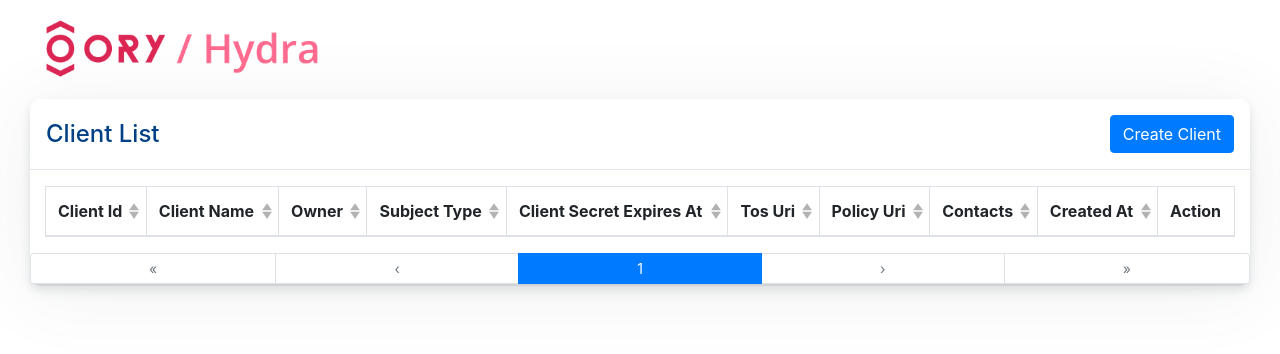
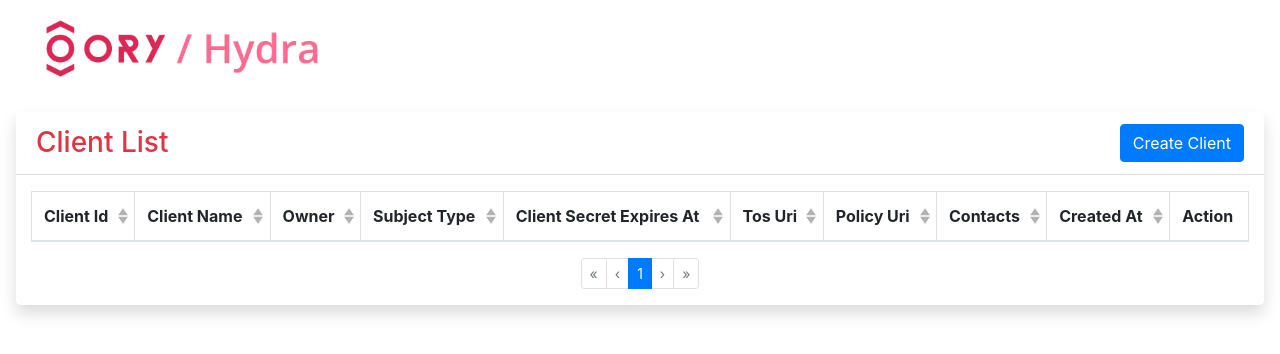
Before and after one commit to Improwised/hydra-webui, a Nuxt app in the folder web/: page / in a window 1280 px wide. Shown: the top 354 px of the page. Built offline with nearby package versions, Linux system fonts and the light colour scheme; no server answers; what vue-toasted would draw is missing.

Commit message:
Removed css and changed pagination to small

```diff
--- a/web/assets/css/app.css
+++ /dev/null
@@ -1,127 +0,0 @@
-@import "https://fonts.googleapis.com/icon?family=Material+Icons";
-
-
-
-/* ====== google material icon style - end ====== */
-
-.pos-rel {
-    position: relative;
-  }
-
-  .pos-stk-top {
-    top: 0;
-    position: sticky;
-  }
-
-  .pos-stk-bottom {
-    bottom: 0;
-    position: sticky;
-  }
-
-  .bb-1 {
-    border-bottom: 1px solid #e1e5eb;
-  }
-
-  .bt-1 {
-    border-top: 1px solid #e1e5eb;
-  }
-
-  .br-1 {
-    border-right: 1px solid #e1e5eb;
-  }
-
-  .bl-1 {
-    border-left: 1px solid #e1e5eb;
-  }
-
-  .pad-1 {
-    padding: 0.5rem 1rem;
-  }
-
-  .pad-2 {
-    padding: 1rem;
-  }
-
-  .padx-2 {
-    padding-left: 1rem;
-    padding-right: 1rem;
-  }
-
-  .pad-item {
-    padding: 0.5rem;
-  }
-
-  .mar-1 {
-    margin: 0.5rem 1rem;
-  }
-
-  .bg-light {
-    background-color: #fbfbfb !important;
-  }
-
-  .strong {
-    font-weight: bold;
-  }
-
-  .fs-1 {
-    font-size: 0.9rem;
-  }
-
-  .fs-2 {
-    font-size: 0.875rem;
-  }
-
-  .ws-nw {
-    white-space: nowrap;
-  }
-
-  .wb-ba {
-    word-break: break-all;
-  }
-
-  .dfaic {
-    display: flex;
-    align-items: center;
-    justify-content: center;
-  }
-
-  .dfaisb {
-    display: flex;
-    align-items: center;
-    justify-content: space-between;
-  }
-
-  .w-33 {
-    width: 33%;
-  }
-
-/* ====== custom card style - start ====== */
-.custom-card {
-    border: none;
-    background-color: #fff;
-    border-radius: 0.625rem;
-    box-shadow: 0 2px 0 rgba(90, 97, 105, 0.11), 0 4px 8px rgba(90, 97, 105, 0.12),
-      0 10px 10px rgba(90, 97, 105, 0.06), 0 7px 70px rgba(90, 97, 105, 0.1);
-  }
-
-  .custom-card .custom-header {
-    box-shadow: none;
-    padding: 1rem 1rem;
-    border-radius: 0.625rem 0.625rem 0 0;
-    background-color: white;
-  }
-
-  .custom-card > .custom-body {
-    border-radius: 0.625rem 0.625rem 0 0;
-  }
-
-  .custom-card .custom-header + .custom-body {
-    border-radius: 0 0;
-  }
-
-  .custom-card .custom-footer {
-    box-shadow: none;
-    border-radius: 0 0 0.625rem 0.625rem;
-    padding: 1rem 1rem;
-    background-color: white;
-  }
--- a/web/components/List/Table.vue
+++ b/web/components/List/Table.vue
@@ -31,14 +31,13 @@
         <pre>Are you sure you want to delete ? </pre>
       </b-modal>
     </b-container>
-    <div>
+    <div class="text-center">
       <b-pagination
         v-model="currentPage"
         :total-rows="totalRows"
         :per-page="perPage"
-        align="fill"
         size="sm"
-        class="my-0"
+        align="center"
       ></b-pagination>
     </div>
   </div>
--- a/web/layouts/client.vue
+++ b/web/layouts/client.vue
@@ -14,7 +14,3 @@
   },
 }
 </script>
-
-<style>
-@import '@/assets/css/app.css';
-</style>
--- a/web/mixins/add.js
+++ b/web/mixins/add.js
@@ -1,25 +1,26 @@
 export default {
   methods: {
     async addClient(data) {
-      try {
-        await this.$store.dispatch('addClient', data)
-        // await this.$store.dispatch('getClientList')
-        await this.$toasted.success('Client Added Successfully', {
+      await this.$store
+        .dispatch('addClient', data)
+        .then(() => {
+          this.$toasted.success('Client Added Successfully', {
             theme: 'bubble',
             position: 'top-right',
-          duration: 5000,
+            duration: 4000,
           })
           this.$nextTick(() => {
             this.$bvModal.hide('add-model')
           })
           this.$router.go()
-      } catch (err) {
+        })
+        .catch((err) => {
           this.$toasted.error(err.response.data.error_debug, {
             theme: 'bubble',
             position: 'top-right',
             duration: 5000,
           })
-      }
+        })
     },
   },
 }
--- a/web/mixins/delete.js
+++ b/web/mixins/delete.js
@@ -1,22 +1,23 @@
 export default {
   methods: {
     async deleteClient(data) {
-      try {
-        await this.$store.dispatch('deleteClient', data)
-        // await this.$store.dispatch('getClientList')
+      await this.$store
+        .dispatch('deleteClient', data)
+        .then(() => {
           this.$toasted.success('Client Deleted Successfully', {
             theme: 'bubble',
             position: 'top-right',
             duration: 5000,
           })
           this.$router.go()
-      } catch (err) {
+        })
+        .catch((err) => {
           this.$toasted.error(err.response.data.error_debug, {
             theme: 'bubble',
             position: 'top-right',
             duration: 5000,
           })
-      }
+        })
     },
   },
 }
--- a/web/nuxt.config.js
+++ b/web/nuxt.config.js
@@ -1,51 +1,47 @@
 export default {
-  /*
-   ** Headers of the page
-   */
+  // Global page headers: https://go.nuxtjs.dev/config-head
   head: {
-    title: process.env.npm_package_name || '',
+    title: 'hydra-web',
+    htmlAttrs: {
+      lang: 'en',
+    },
     meta: [
       { charset: 'utf-8' },
       { name: 'viewport', content: 'width=device-width, initial-scale=1' },
-      {
-        hid: 'description',
-        name: 'description',
-        content: process.env.npm_package_description || '',
-      },
+      { hid: 'description', name: 'description', content: '' },
     ],
     link: [{ rel: 'icon', type: 'image/x-icon', href: '/favicon.ico' }],
   },
-  /*
-   ** Customize the progress-bar color
-   */
-  loading: { color: '#fff' },
-  /*
-   ** Global CSS
-   */
+
+  // Global CSS: https://go.nuxtjs.dev/config-css
   css: [],
-  /*
-   ** Plugins to load before mounting the App
-   */
+
+  // Plugins to run before rendering page: https://go.nuxtjs.dev/config-plugins
   plugins: [
     '~/plugins/axios',
     { src: '~/plugins/modules-with-no-ssr', ssr: false },
   ],
-  /*
-   ** Nuxt.js dev-modules
-   */
-  buildModules: [],
-  /*
-   ** Nuxt.js modules
-   */
+
+  // Auto import components: https://go.nuxtjs.dev/config-components
+  components: true,
+
+  // Modules for dev and build (recommended): https://go.nuxtjs.dev/config-modules
+  buildModules: [
+    // https://go.nuxtjs.dev/eslint
+    '@nuxtjs/eslint-module',
+    // https://go.nuxtjs.dev/stylelint
+    '@nuxtjs/stylelint-module',
+  ],
+
+  // Modules: https://go.nuxtjs.dev/config-modules
   modules: [
-    // Doc: https://bootstrap-vue.js.org
+    // https://go.nuxtjs.dev/bootstrap
     'bootstrap-vue/nuxt',
+    // https://go.nuxtjs.dev/axios
     '@nuxtjs/axios',
   ],
 
-  /*
-   ** Axios module configuration
-   */
+  // Axios module configuration: https://go.nuxtjs.dev/config-axios
   axios: {
     proxy: true,
   },
@@ -57,13 +53,7 @@
   router: {
     base: '/hydra' || '',
   },
-  /*
-   ** Build configuration
-   */
-  build: {
-    /*
-     ** You can extend webpack config here
-     */
-    extend(config, ctx) {},
-  },
+
+  // Build Configuration: https://go.nuxtjs.dev/config-build
+  build: {},
 }
--- a/web/package.json
+++ b/web/package.json
@@ -8,7 +8,7 @@
     "start": "nuxt start",
     "generate": "nuxt generate",
     "lint:js": "eslint --ext \".js,.vue\" --ignore-path .gitignore . --fix",
-    "lint:style": "stylelint \"**/*.{vue,css}\" --ignore-path .gitignore",
+    "lint:style": "stylelint \"**/*.{vue,css}\" --fix --ignore-path .gitignore",
     "lint": "npm run lint:js && npm run lint:style",
     "test": "jest"
   },
--- a/web/pages/index.vue
+++ b/web/pages/index.vue
@@ -1,15 +1,16 @@
 <template>
-  <div class="container">
+  <div class="p-3">
     <b-card
-      class="custom-card w-100 mb-4"
+      class="border-0 shadow w-100 mb-4 rounded-lg"
       header-tag="header"
-      header-class="custom-header dfaisb bb-1"
+      header-class="d-flex justify-content-between align-items-center"
+      header-bg-variant="transparent"
       body-class="custom-body p-0"
       footer-tag="footer"
       footer-class="custom-footer bt-1"
     >
       <template #header>
-        <h6 class="mb-0 fsfwcb">Client List</h6>
+        <h3 class="mb-0 text-danger">Client List</h3>
         <Add />
       </template>
       <List></List>
@@ -33,34 +34,3 @@
   },
 }
 </script>
-
-<style>
-.container {
-  overflow: unset;
-  background-color: #ffff;
-  padding: 3px 30px;
-  width: 100%;
-  min-width: 100%;
-}
-.title {
-  font-size: 31px;
-}
-.header {
-  height: 80px;
-}
-.fsfwcb {
-  font-size: 24px;
-  font-weight: 500;
-  color: #004084;
-}
-.btn {
-  float: right;
-}
-.del-btn {
-  background: #c21c2d;
-}
-.btn .add-btn {
-  background: #004085;
-  font-weight: bold;
-}
-</style>
```
Also changed, not shown: 1 other file (tests, documents, lock files or other folders). Lines whose indentation alone changed are shown as unchanged.
